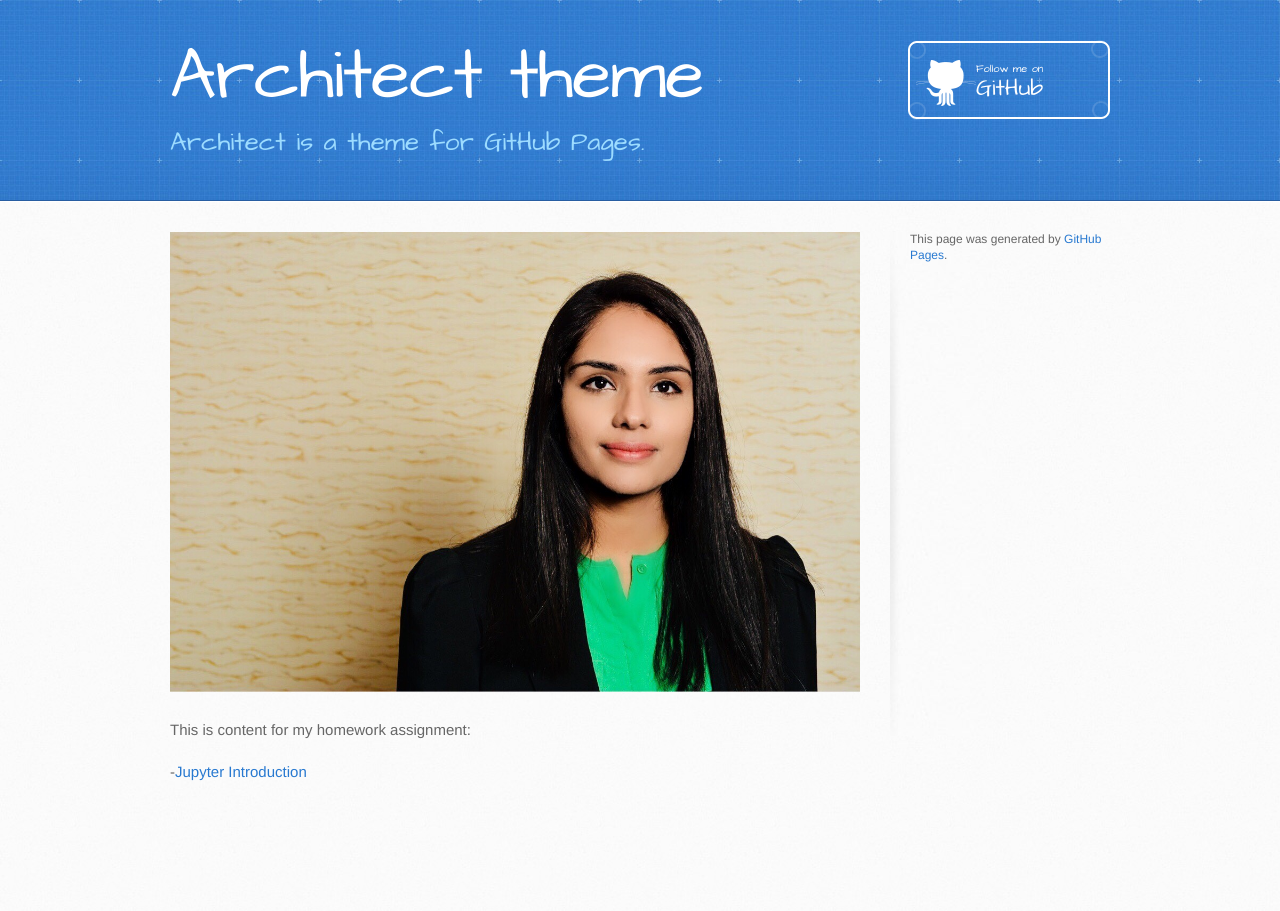
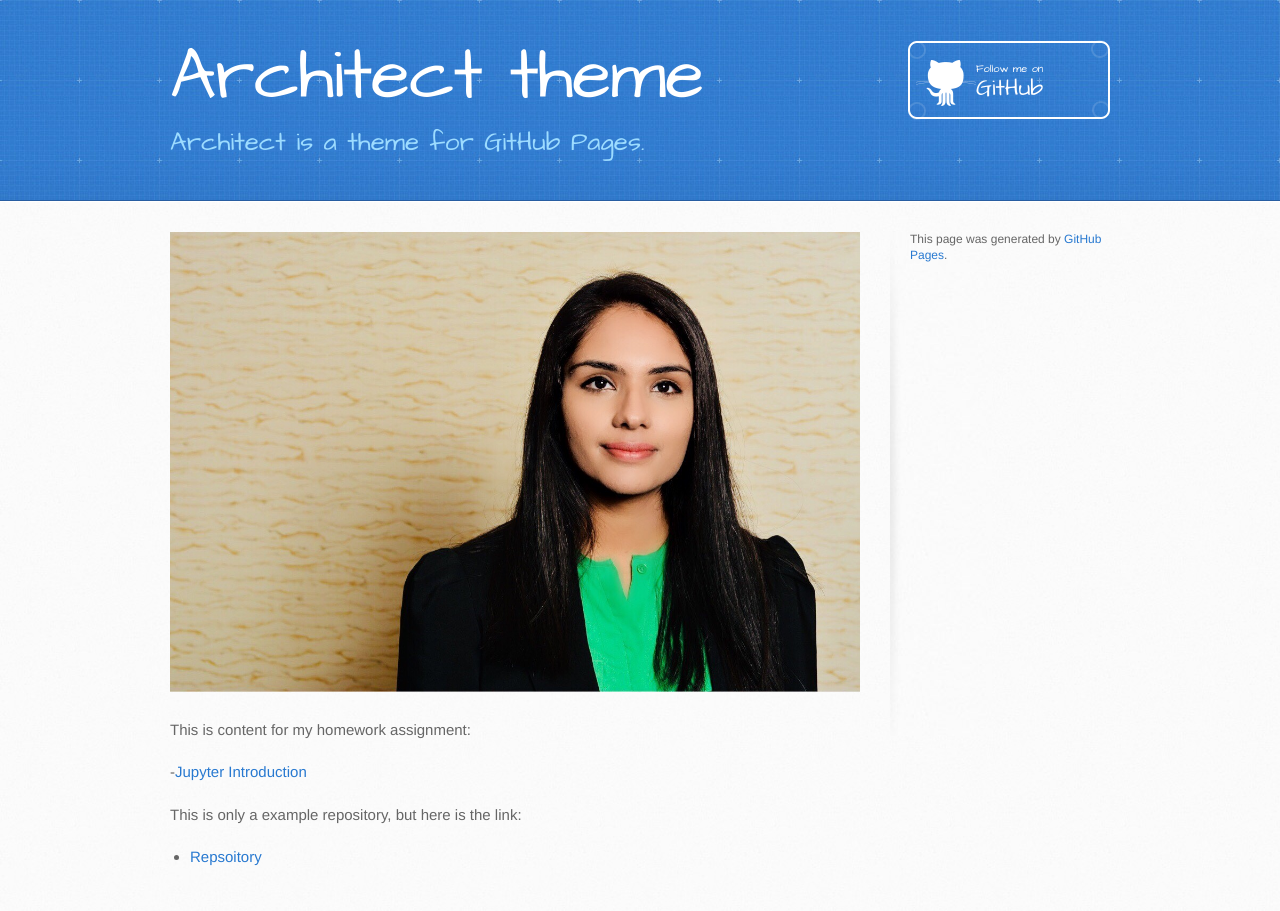
Before and after one commit to Keerti-Sharma/Keerti-Sharma.github.io, a Jekyll site: the page built from index.md, in a window 1280 px wide. Built offline with Jekyll 4.4.1, drawn with Linux system fonts in a browser that asks for light colours; our own code applies the rules of GitHub Pages for plain Markdown files.

Commit message:
Update index.md

```diff
--- a/index.md
+++ b/index.md
@@ -8,3 +8,6 @@
 This is content for my homework assignment:
 
 -[Jupyter Introduction](/HomeworkAssignment/index.md)
+
+This is only a example repository, but here is the link:
+- [Repsoitory](https://github.com/Keerti-Sharma/SampleRep)
```
